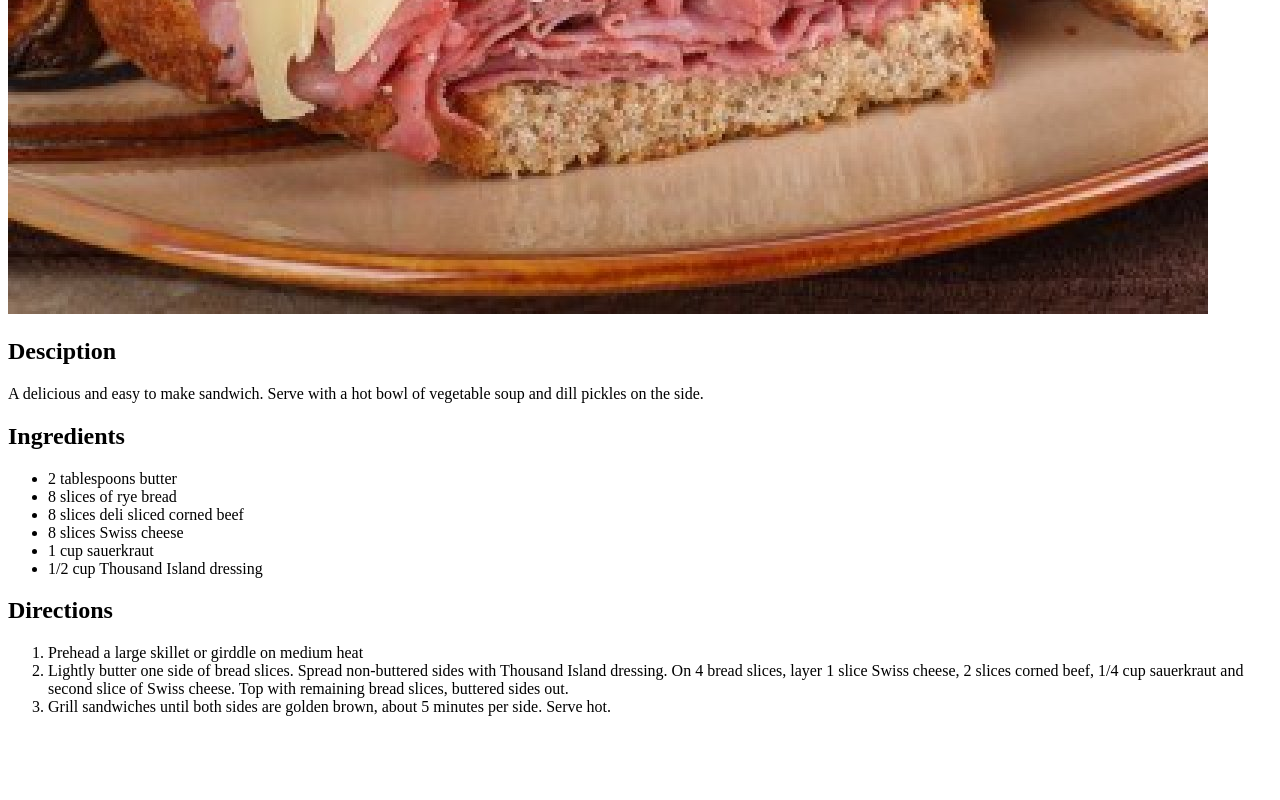
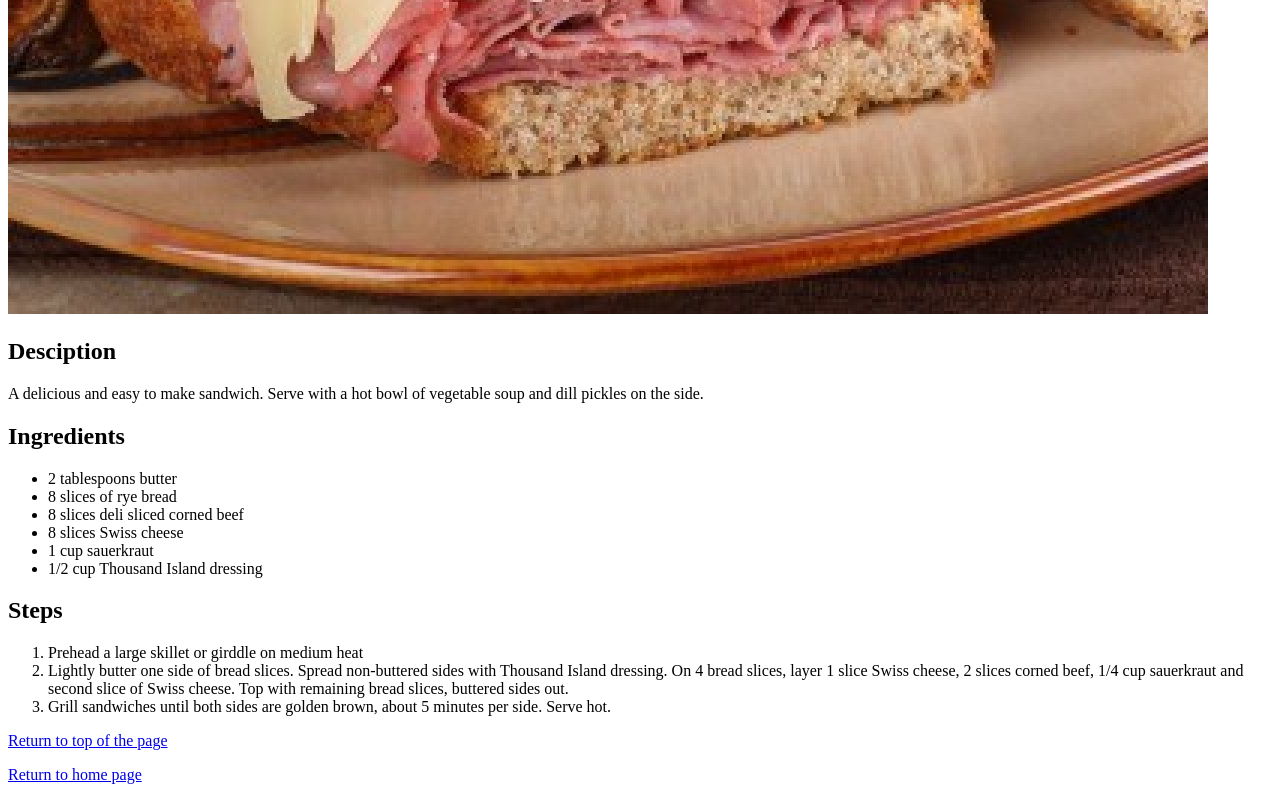
Before and after one commit to eibon117/odin-recipes, a plain HTML site: page recipes/sandwich.html in a window 1280 px wide. Shown: the part 888-1688 px from the top of the page. Before the commit the page ends 1620 px from the top, so only its background shows below. Drawn offline with Linux system fonts and the light colour scheme.

Commit message:
Added an image, and modified the site to be able to return to the home page and to the top of the page

```diff
--- a/recipes/sandwich.html
+++ b/recipes/sandwich.html
@@ -8,7 +8,7 @@
 
     <body>
         <h1>Reuben Sandwich</h1>
-        <img src="../images/sandwich.jpeg" widht="640">
+        <img src="../images/sandwich.jpeg" widht="300">
 
         <h2>Desciption</h2>
         <p>A delicious and easy to make sandwich. Serve with a hot bowl of vegetable soup and dill pickles on the side.</p>
@@ -23,7 +23,7 @@
             <li>1/2 cup Thousand Island dressing</li>
         </ul>
 
-        <h2>Directions</h2>
+        <h2>Steps</h2>
         <ol>
             <li>Prehead a large skillet or girddle on medium heat</li>
             <li>Lightly butter one side of bread slices. Spread non-buttered sides with Thousand Island dressing. On 4 bread slices,
@@ -32,5 +32,8 @@
             </li>
             <li>Grill sandwiches until both sides are golden brown, about 5 minutes per side. Serve hot.</li>
         </ol>
+
+        <p><a href="#top">Return to top of the page</a></p>
+        <p><a href="../index.html">Return to home page</a></p>
     </body>
 </html>
```
Also changed, not shown: index.html (+2 -0 lines), recipes/crepes.html (+2 -0 lines), recipes/sushi.html (+3 -0 lines), images/chef-meme.jpeg (added).
